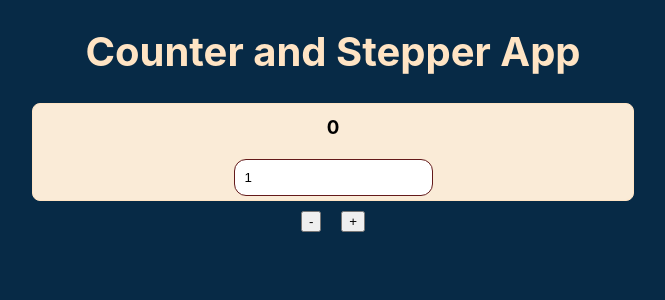
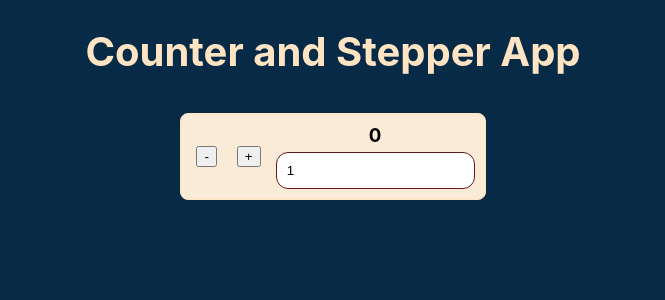
Before and after one commit to AlenaB-dev/Counter_Stepper, a React (Create React App) app: page / in a window 1280 px wide. Shown: the top 300 px of the page, without its empty margins (307-972 px from the left). Built offline with nearby package versions, Linux system fonts and the light colour scheme.

Commit message:
style: add style to buttons and counter

```diff
--- a/src/App.css
+++ b/src/App.css
@@ -1,3 +1,14 @@
 .App {
   text-align: center;
 }
+
+.counter-stepper {
+  display: inline-flex;
+  align-items: center;
+  gap: 10px;
+  border: 1px solid bisque;
+  border-radius: 8px;
+  background-color: antiquewhite;
+  padding: 10px;
+  margin: 10px 30px;
+}
--- a/src/App.js
+++ b/src/App.js
@@ -13,13 +13,15 @@ function App() {
   return (
     <div className="App">
       <h1>Counter and Stepper App</h1>
-      <Counter count={count} step={step} setStep={setStep} />
+      <div className="counter-stepper">
         <Button
           up="+"
           down="-"
           onDecrement={decrementCount}
           onIncrement={incrementCount}
         />
+        <Counter count={count} step={step} setStep={setStep} />
+      </div>
     </div>
   );
 }
--- a/src/components/Button.module.css
+++ b/src/components/Button.module.css
@@ -1,5 +1,5 @@
 .btn {
-  margin: 10px;
+  margin: 5px;
   cursor: pointer;
 }
 
--- a/src/components/Counter.module.css
+++ b/src/components/Counter.module.css
@@ -7,18 +7,9 @@ h3 {
   margin: 0 auto;
 }
 
-.counter {
-  border: 1px solid bisque;
-  border-radius: 8px;
-  background-color: antiquewhite;
-  max-width: 600px;
-  display: block;
-  margin: auto;
-  line-height: 3rem;
-}
-
 input {
   border: 1px solid #641a1a;
   border-radius: 12px;
   padding: 10px;
+  margin-top: 5px;
 }
```
Lines whose indentation alone changed are shown as unchanged.
